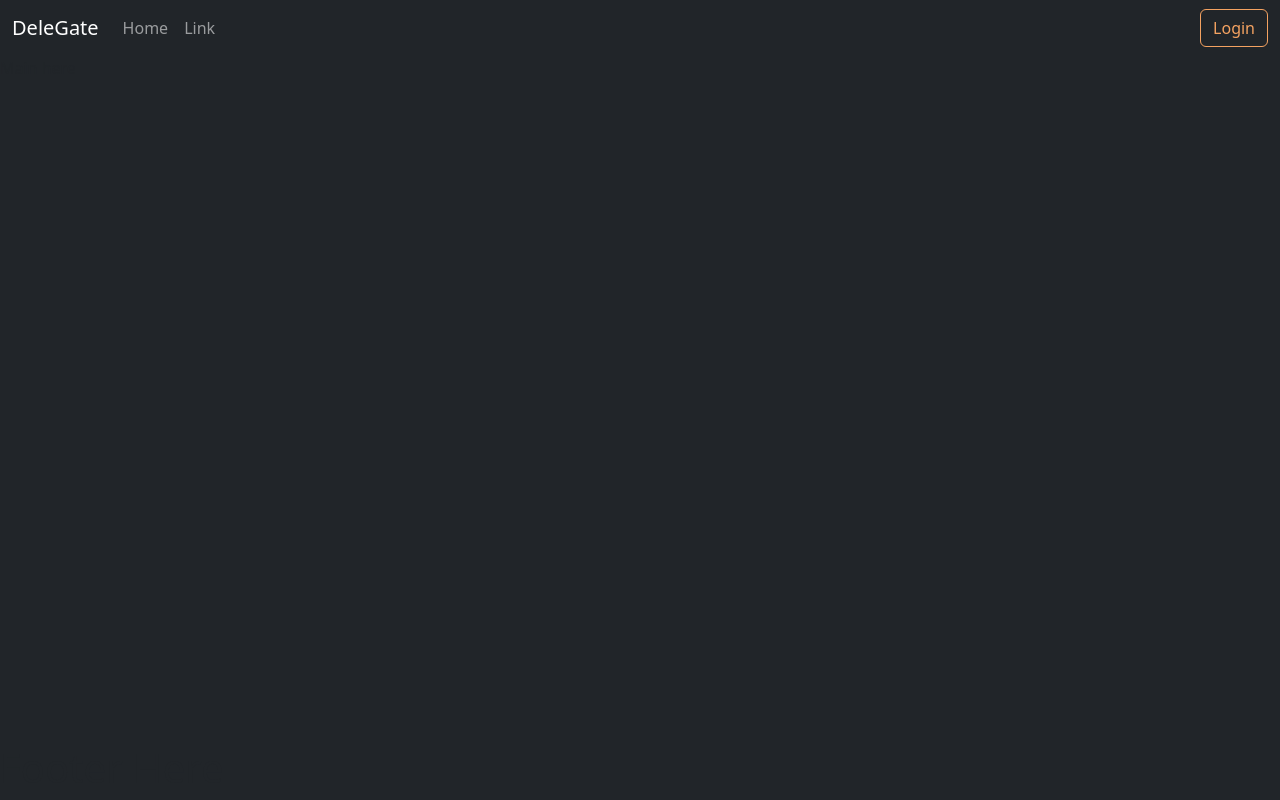
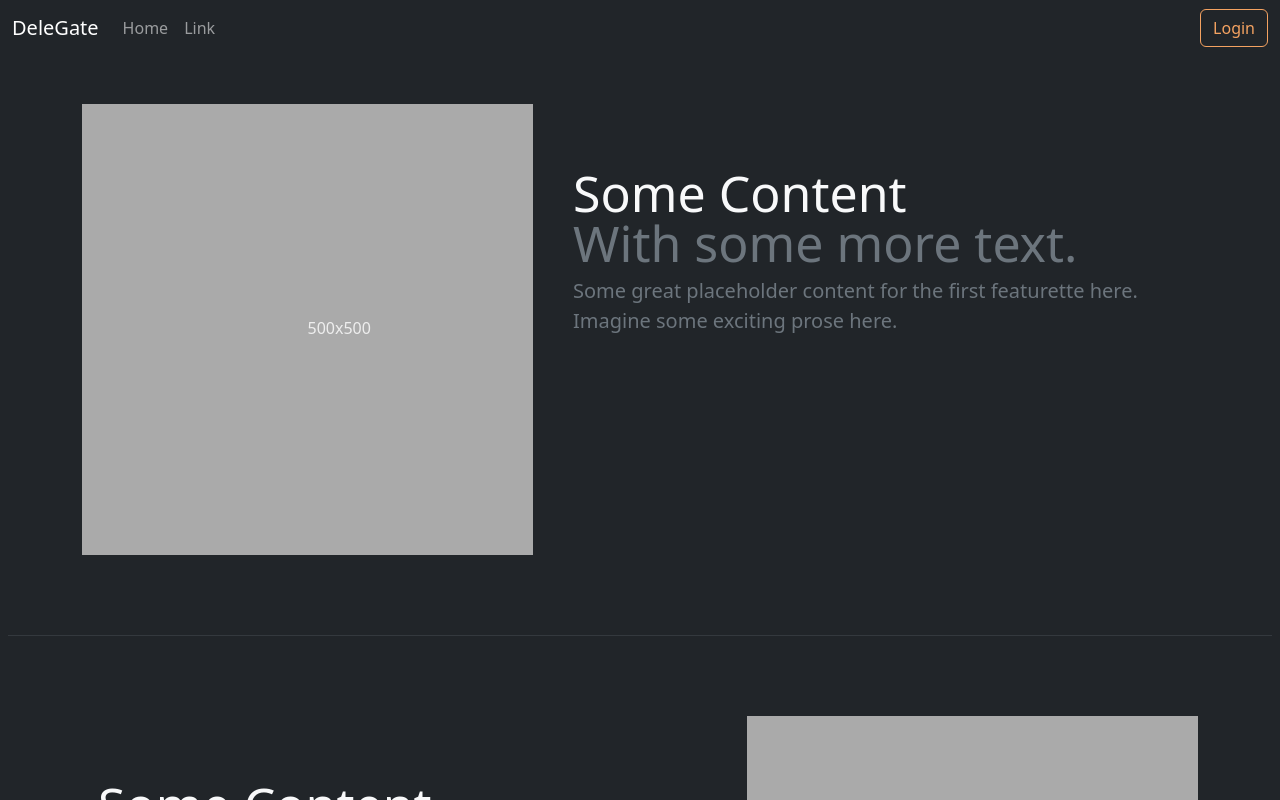
Before and after one commit to creppyfm/DeleGate, a React (Vite) app in the folder client/: page / in a window 1280 px wide. Shown: the top 800 px of the page. Built offline with nearby package versions, Linux system fonts and the light colour scheme.

Commit message:
Added "Main" component

```diff
--- a/client/src/App.tsx
+++ b/client/src/App.tsx
@@ -1,11 +1,14 @@
 import "./App.css";
 import { Header } from "./components/Header";
+import { Main } from "./components/Main";
+import { FeaturetteDivider } from "./components/FeaturetteDivider";
 
 function App() {
   return (
     <>
       <Header />
-      <main>Main here</main>
+      <Main />
+      <FeaturetteDivider />
       <footer className="mt-auto">
         <h1>Footer Here</h1>
       </footer>
--- /dev/null
+++ b/client/src/components/Featurette.module.css
@@ -0,0 +1,11 @@
+@media (min-width: 40em) {
+  .featurette-heading {
+    font-size: 50px;
+  }
+}
+
+@media (min-width: 62em) {
+  .featurette-heading {
+    margin-top: 7rem;
+  }
+}
--- /dev/null
+++ b/client/src/components/Featurette.tsx
@@ -0,0 +1,55 @@
+import styles from "./Featurette.module.css";
+import { Container, Row, Col } from "react-bootstrap";
+
+type FeaturetteProps = { reversed: boolean };
+
+export function Featurette({ reversed }: FeaturetteProps) {
+  const imageColumn = (
+    <Col lg={5}>
+      <div className="profile-image-container d-flex justify-content-center rounded-circle my-5">
+        <svg
+          className="bd-placeholder-img bd-placeholder-img-lg featurette-image img-fluid mx-auto"
+          width="500"
+          height="500"
+          xmlns="http://www.w3.org/2000/svg"
+          role="img"
+          aria-label="Placeholder: 500x500"
+          preserveAspectRatio="xMidYMid slice"
+          focusable="false"
+        >
+          <title>Placeholder</title>
+          <rect width="100%" height="100%" fill="#aaa" />
+          <text x="50%" y="50%" fill="#eee" dy=".3em">
+            500x500
+          </text>
+        </svg>
+      </div>
+    </Col>
+  );
+
+  const textColumn = (
+    <Col className="me-5">
+      <h2
+        className={`${styles["featurette-heading"]} fw-normal lh-1 ps-3 text-light`}
+      >
+        Some Content <br />
+        <span className="text-secondary">With some more text.</span>
+      </h2>
+      <p className="lead ps-3 text-secondary">
+        Some great placeholder content for the first featurette here. Imagine
+        some exciting prose here.
+      </p>
+    </Col>
+  );
+
+  return (
+    <section>
+      <Container>
+        <Row>
+          {reversed ? textColumn : imageColumn}
+          {reversed ? imageColumn : textColumn}
+        </Row>
+      </Container>
+    </section>
+  );
+}
--- /dev/null
+++ b/client/src/components/FeaturetteDivider.module.css
@@ -0,0 +1,4 @@
+.featurette-divider {
+  margin: 2rem var(--horizontal-rule-spacing); /* Space out the Bootstrap <hr> more */
+  color: var(--bs-secondary);
+}
--- /dev/null
+++ b/client/src/components/FeaturetteDivider.tsx
@@ -0,0 +1,5 @@
+import styles from "./FeaturetteDivider.module.css";
+
+export function FeaturetteDivider() {
+  return <hr className={styles["featurette-divider"]} />;
+}
--- /dev/null
+++ b/client/src/components/Main.tsx
@@ -0,0 +1,14 @@
+import { Featurette } from "./Featurette";
+import { FeaturetteDivider } from "./FeaturetteDivider";
+
+export function Main() {
+  return (
+    <>
+      <Featurette reversed={false} />
+      <FeaturetteDivider />
+      <Featurette reversed={true} />
+      <FeaturetteDivider />
+      <Featurette reversed={false} />
+    </>
+  );
+}
```
